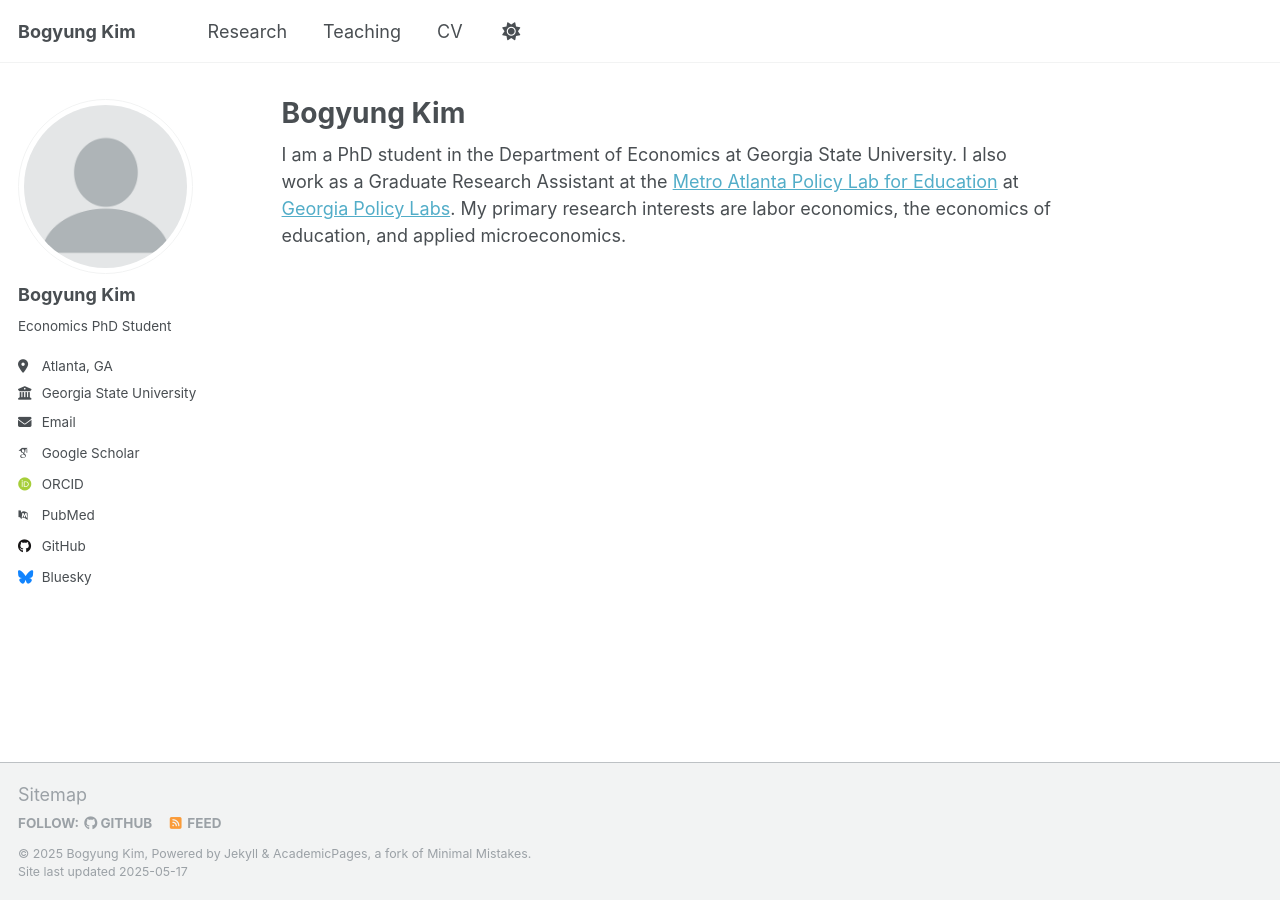
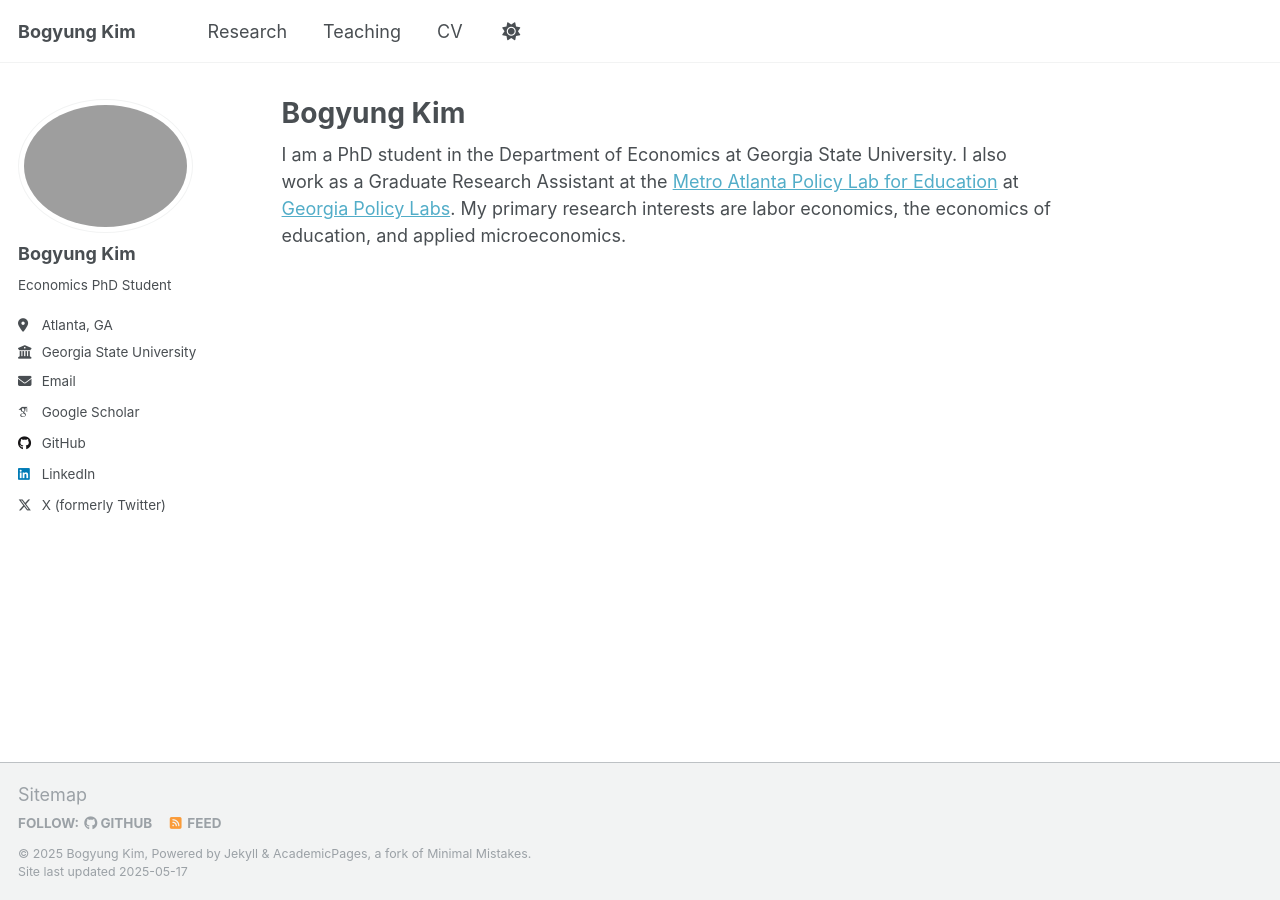
Before and after one commit to kbg6787/kim, a Jekyll site: the page built from _pages/about.md, in a window 1280 px wide. Built offline with Jekyll 4.4.1, drawn with Linux system fonts in a browser that asks for light colours; some web fonts are replaced; part of the change alters nothing that is shown.

Commit message:
Update _config.yml

```diff
--- a/_config.yml
+++ b/_config.yml
@@ -22,7 +22,7 @@ repository               : "academicpages/academicpages.github.io"
 #               Additional customization can be done by editing /_includes/author-profile.html
 author:
   # Biographic information
-  avatar           : "profile.png"
+  avatar           : "pic_BK_copied.png"
   name             : "Bogyung Kim"
   pronouns         : # example: "she/her"
   bio              : "Economics PhD Student"
@@ -34,11 +34,11 @@ author:
   # Academic websites
   academia         : # URL
   arxiv            : # URL - Update with the correct link to your profile
-  googlescholar    : "https://scholar.google.com/citations?user=PS_CX0AAAAAJ"
+  googlescholar    : "https://scholar.google.com/citations?user=JD3sX48AAAAJ&hl=en"
   impactstory      : # URL
-  orcid            : "http://orcid.org/yourorcidurl"
+  orcid            :
   semantic         : # URL
-  pubmed           : "https://www.ncbi.nlm.nih.gov/pubmed/?term=john+snow"
+  pubmed           :
   researchgate     : # URL
   scopus           : # URL
 
@@ -46,12 +46,12 @@ author:
   bitbucket        : # Username - Update with your username on the site
   codepen          : # Username
   dribbble         : # Username
-  github           : "academicpages"
+  github           : kbg6787
   kaggle           : # Username
   stackoverflow    : # User number or user number and name (i.e., use "1" or "1/jeff-atwood")
 
   # Social media
-  bluesky          : "bsky.app" # Replace this with you Bluesky username
+  bluesky          : #
   facebook         : # Username
   flickr           : # Username
   foursquare       : # Username
@@ -60,7 +60,7 @@ author:
   keybase          : # Username
   instagram        : # Username
   lastfm           : # Username
-  linkedin         : # Username
+  linkedin         : "bogyung-kim-060636243/"
   mastodon         : # URL
   medium           : # URL
   pinterest        : # Username
@@ -68,7 +68,7 @@ author:
   steam            : # Username
   telegram         : # URL
   tumblr           : # Username
-  twitter          : # Username for X / Twitter
+  twitter          : bogyungkim74
   vine             : # Username
   weibo            : # Username
   wikipedia        : # Username
```
